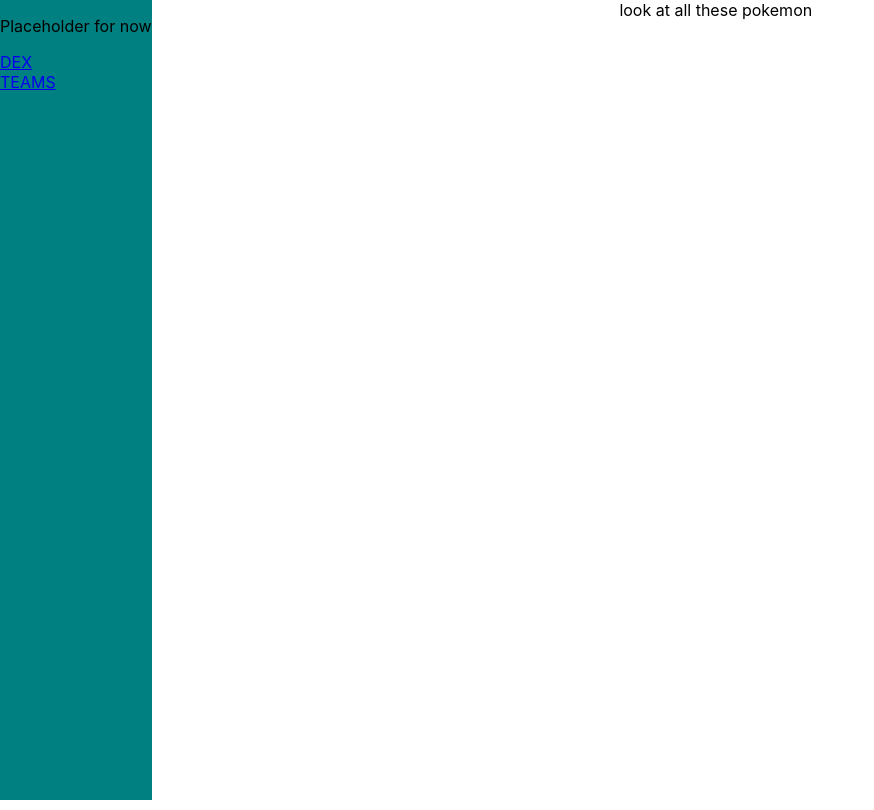
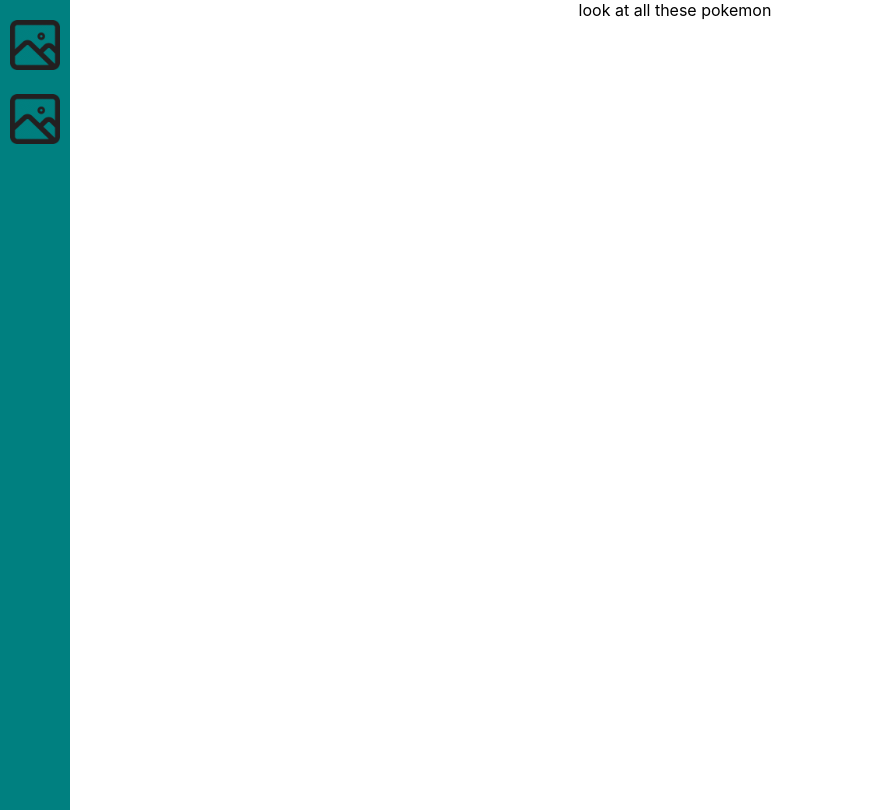
Before and after one commit to seif-y/PokeBuilder, a React (Create React App) app in the folder frontend/: page /pokedex in a window 1280 px wide. Shown: the whole page, without its empty margins (0-874 px from the left). Built offline with nearby package versions, Linux system fonts and the light colour scheme.

Commit message:
Added icons in navbar with placeholder images

```diff
--- /dev/null
+++ b/frontend/src/components/nav/NavbarIcon.jsx
@@ -0,0 +1,14 @@
+import React from "react";
+import styles from "./SideNavbar.module.css";
+
+export default function NavbarIcon({ imageName, altText }) {
+    return (
+        <div className={styles.navbarIconContainer}>
+            <img
+                className={styles.navbarIconImage}
+                src={`${process.env.PUBLIC_URL}/icons/${imageName}`}
+                alt={altText}
+            />
+        </div>
+    );
+}
--- a/frontend/src/components/nav/SideNavbar.jsx
+++ b/frontend/src/components/nav/SideNavbar.jsx
@@ -1,13 +1,17 @@
 import React from "react";
 import styles from "./SideNavbar.module.css";
 import { NavLink } from "react-router-dom";
+import NavbarIcon from "./NavbarIcon";
 
 export default function SideNavbar() {
     return (
         <div className={styles.navbar}>
-            <p>Placeholder for now</p>
-            <NavLink to="/pokedex">DEX</NavLink>
-            <NavLink to="/teams">TEAMS</NavLink>
+            <NavLink to="/pokedex">
+                <NavbarIcon imageName="demo.png" />
+            </NavLink>
+            <NavLink to="/teams">
+                <NavbarIcon imageName="demo.png" />
+            </NavLink>
         </div>
     );
 }
--- a/frontend/src/components/nav/SideNavbar.module.css
+++ b/frontend/src/components/nav/SideNavbar.module.css
@@ -1,7 +1,17 @@
 .navbar {
     min-height: 100vh;
+    padding-top: 10px;
     display: flex;
     flex-direction: column;
     /* The background colour is just for testing purposes rn, not the final colour lol */
     background-color: teal;
 }
+
+.navbarIconContainer {
+    max-width: 50px;
+    margin: 10px 10px;
+}
+
+.navbarIconImage {
+    max-width: 100%;
+}
```
Also changed, not shown: frontend/public/icons/demo.png (added).
